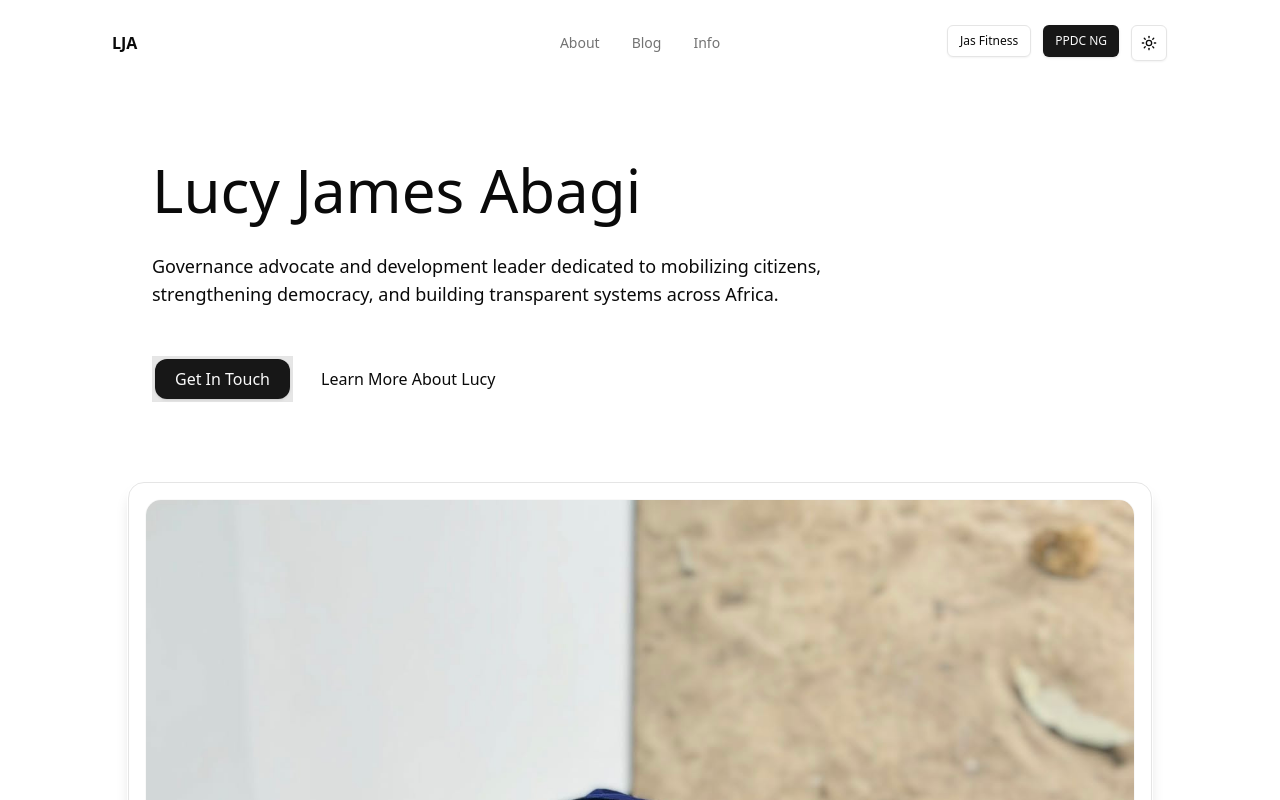
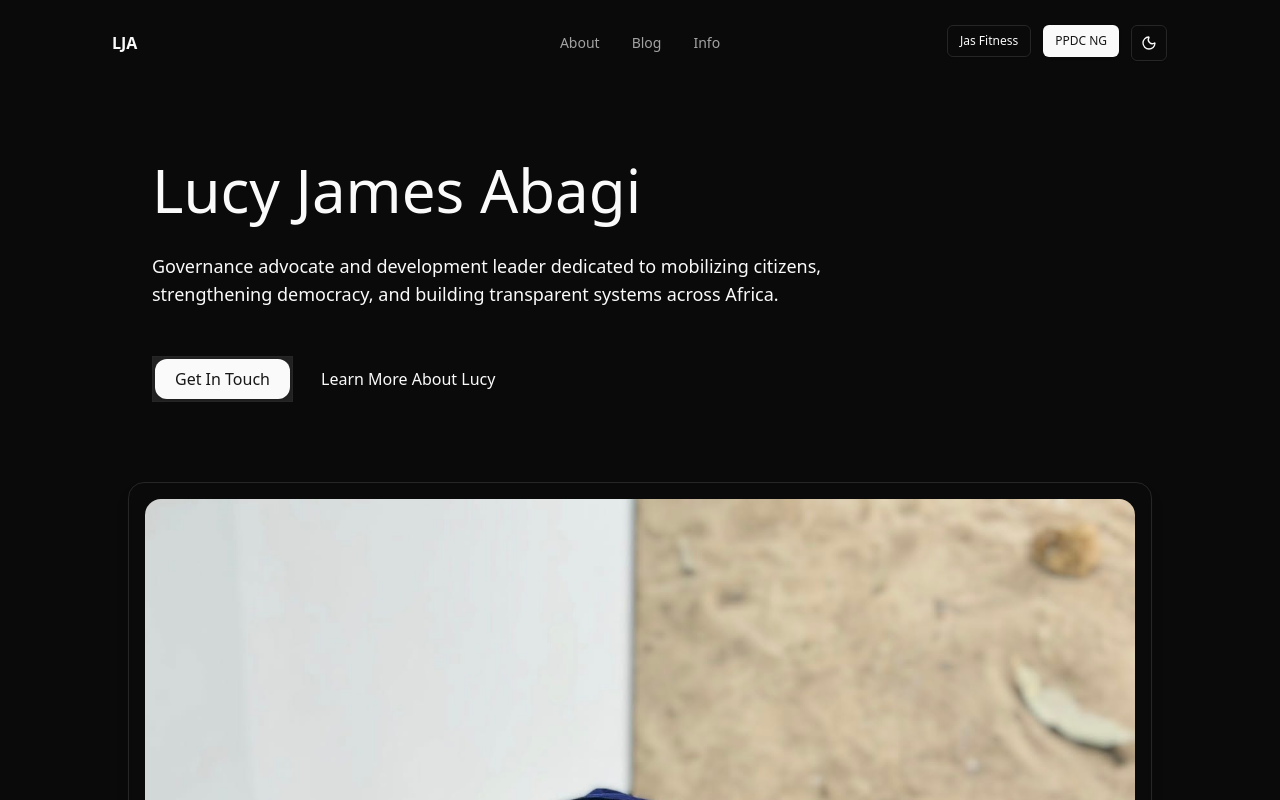
Before and after one commit to adekastanley/lja, a Next.js app: page / in a window 1280 px wide. Shown: the top 800 px of the page. Built offline with nearby package versions, Linux system fonts and the light colour scheme.

Commit message:
clean up

```diff
--- a/src/app/layout.tsx
+++ b/src/app/layout.tsx
@@ -34,7 +34,7 @@ export default function RootLayout({
 			>
 				<ThemeProvider
 					attribute="class"
-					defaultTheme="system"
+					defaultTheme="dark"
 					enableSystem
 					disableTransitionOnChange
 				>
--- a/src/components/hero-section.tsx
+++ b/src/components/hero-section.tsx
@@ -1,6 +1,6 @@
 import React from "react";
 import Link from "next/link";
-import { ArrowRight, ChevronRight } from "lucide-react";
+
 import { Button } from "@/components/ui/button";
 import Image from "next/image";
 import { TextEffect } from "./motion-primitives/text-effect";
```
Also changed, not shown: src/components/logo.tsx (+13 -11 lines).
